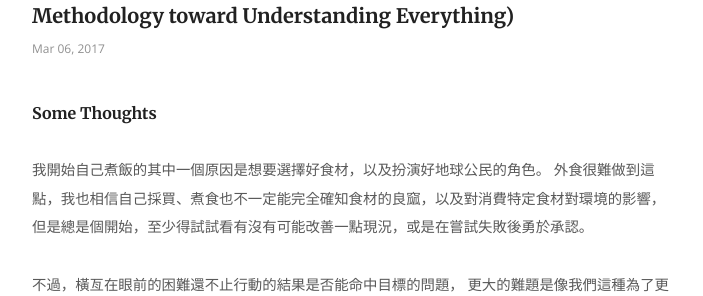
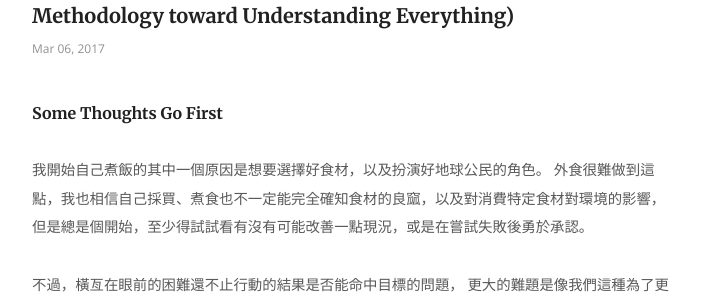
Before and after one commit to wendyyuchensun/wendyyuchensun.github.io, a Jekyll site: the page built from _posts/2017-03-06-pantry-inventory-list.html, in a window 1280 px wide and 900 px high. Shown: the part 174-470 px from the top of the window, without its empty margins (288-991 px from the left). Built offline with Jekyll 4.4.1, drawn with Linux system fonts in a browser that asks for light colours; comment, search, counter and statistics services are not loaded.

Commit message:
Update post

```diff
--- a/_posts/2017-03-06-pantry-inventory-list.html
+++ b/_posts/2017-03-06-pantry-inventory-list.html
@@ -2,7 +2,7 @@
 title: My Pantry Inventory List (as a Provisional Compromise on Methodology toward Understanding Everything)
 ---
 <section>
-  <h3>Some Thoughts</h3>
+  <h3>Some Thoughts Go First</h3>
   <p>
     我開始自己煮飯的其中一個原因是想要選擇好食材，以及扮演好地球公民的角色。
     外食很難做到這點，我也相信自己採買、煮食也不一定能完全確知食材的良窳，以及對消費特定食材對環境的影響，
```
